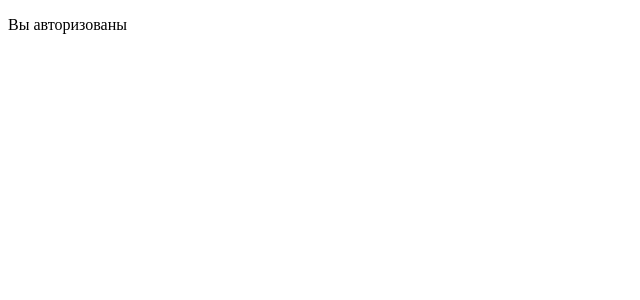
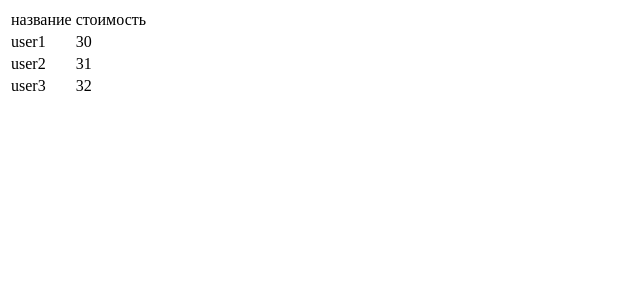
Before and after one commit to RadKirill00/git-github, a React (Create React App) app in the folder react-qwe/: page / in a window 1280 px wide. Shown: the top 300 px of the page, without its empty margins (0-640 px from the left). Built offline with nearby package versions, Linux system fonts and the light colour scheme.

Commit message:
update react

```diff
--- a/react-qwe/src/Practice.jsx
+++ b/react-qwe/src/Practice.jsx
@@ -1,12 +1,41 @@
 import React from 'react'
 
-  const Practice = () => {
-    const isAuth = true;
 
-    return <div>
-      {isAuth && <p>Bы авторизованы</p>}
-      {!isAuth && <p>Please signUp</p>}
-    </div>;
+// Давайте положим каждый элемент этого массива в абзац и выведем эти абзацы в диве. Для этого мы можем воспользоваться любым удобным циклом JavaScript. Например, обычным for-of:
+// Однако, в React для таких дел более принято использовать метод map:
 
+//   const arr = ['a', 'b', 'c', 'd', 'e'];
+//   const res = arr.map(function(num){
+//     return <li>{num}</li>
+//   })
+//   return <ul>
+//     {res}
+//   </ul>
+
+  function Practice() {
+    const users = [
+      { id: 1, name: 'user1', surn: 'surn1', age: 30},
+      { id: 2, name: 'user2', surn: 'surn2', age: 31},
+      { id: 3, name: 'user3', surn: 'surn3', age: 32},
+    ];
+
+    const rows = users.map(function(item) {
+      return <tr key={item.id}>
+        <td>{item.name}</td>
+        <td>{item.age}</td>
+      </tr>;
+    });
+
+    return <table>
+      <thead>
+        <tr>
+          <td>название</td>
+          <td>стоимость</td>
+        </tr>
+      </thead>
+      <tbody>
+        {rows}
+      </tbody>
+    </table>;
 }
 export default Practice
```
